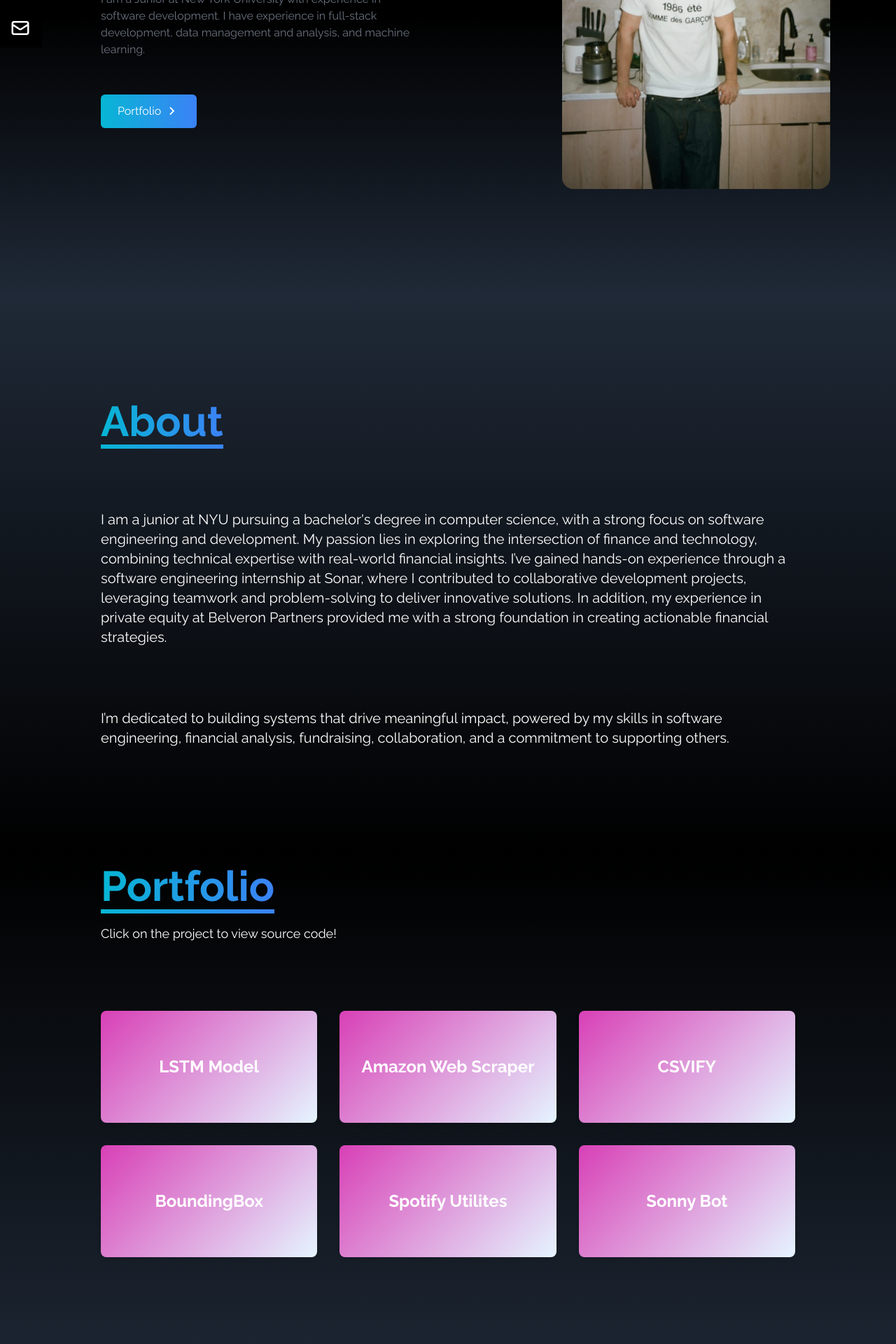
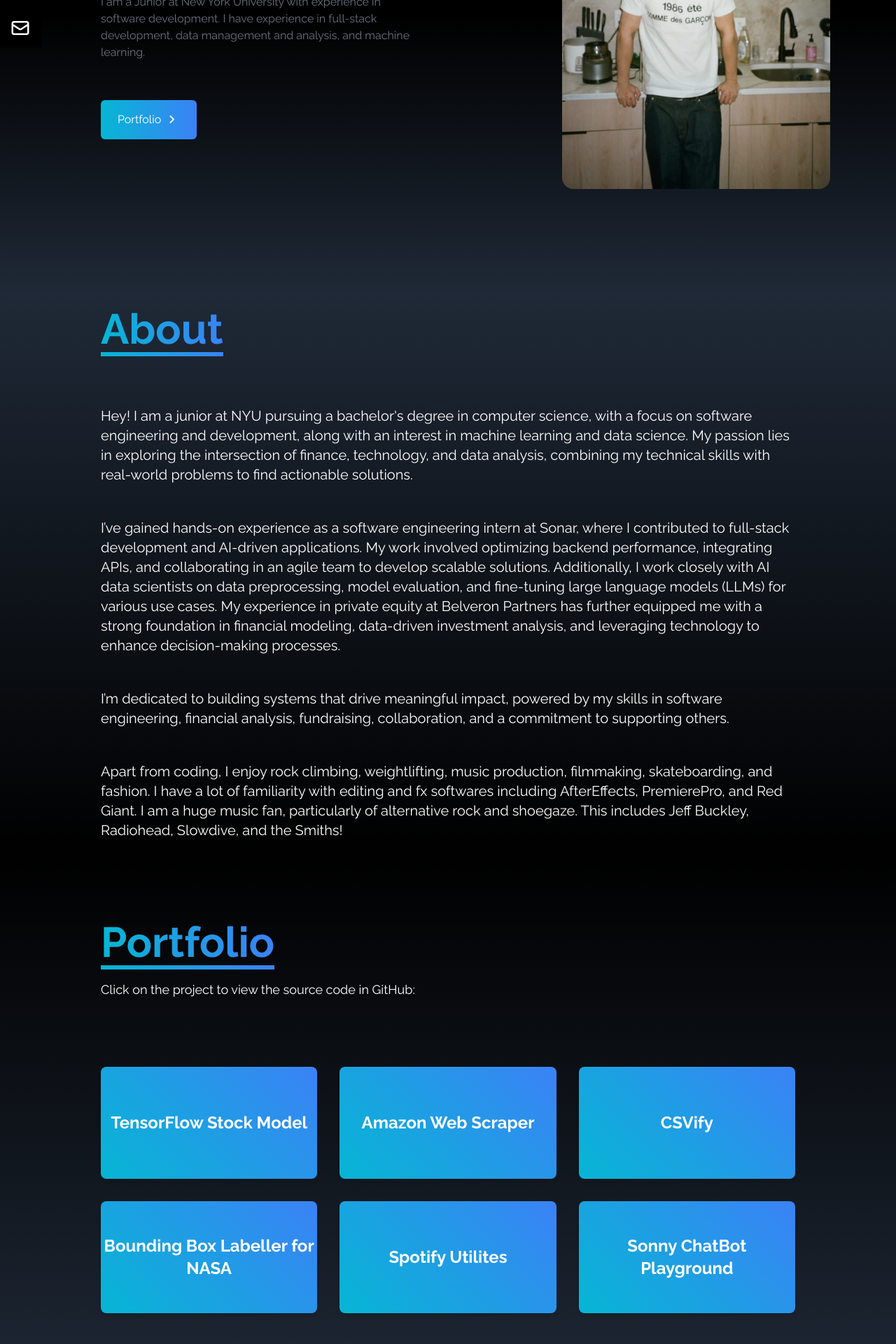
Before and after one commit to prestonglee0805/Portfolio, a React (Create React App) app: page / in a window 1280 px wide. Shown: the part 380-2300 px from the top of the page at 70% size. Built offline with nearby package versions, Linux system fonts and the light colour scheme.

Commit message:
Portfolio functionality, Contact title page

```diff
--- a/src/components/About.jsx
+++ b/src/components/About.jsx
@@ -56,15 +56,23 @@ const About = () => {
         </div>
 
 
-  <p className="text-xl mt-8">
-  I am a junior at NYU pursuing a bachelor's degree in computer science, with a strong focus on software engineering and development. My passion lies in exploring the intersection of finance and technology, combining technical expertise with real-world financial insights. I’ve gained hands-on experience through a software engineering internship at Sonar, where I contributed to collaborative development projects, leveraging teamwork and problem-solving to deliver innovative solutions. In addition, my experience in private equity at Belveron Partners provided me with a strong foundation in creating actionable financial strategies.
+  <p className="text-xl mt-4">
+  Hey! I am a junior at NYU pursuing a bachelor's degree in computer science, with a focus on software engineering and development, along with an interest in machine learning and data science. My passion lies in exploring the intersection of finance, technology, and data analysis, combining my technical skills with real-world problems to find actionable solutions.
   </p>
 
-  <br />
+  <p className="text-xl mt-4">
+  I’ve gained hands-on experience as a software engineering intern at Sonar, where I contributed to full-stack development and AI-driven applications. My work involved optimizing backend performance, integrating APIs, and collaborating in an agile team to develop scalable solutions. Additionally, I work closely with AI data scientists on data preprocessing, model evaluation, and fine-tuning large language models (LLMs) for various use cases. My experience in private equity at Belveron Partners has further equipped me with a strong foundation in financial modeling, data-driven investment analysis, and leveraging technology to enhance decision-making processes.
+  </p>
 
-  <p className="text-xl">
+  <p className="text-xl mt-4">
   I’m dedicated to building systems that drive meaningful impact, powered by my skills in software engineering, financial analysis, fundraising, collaboration, and a commitment to supporting others.
   </p>
+
+  <p className="text-xl mt-4">
+  Apart from coding, I enjoy rock climbing, weightlifting, music production, filmmaking, skateboarding, and fashion. I have a lot of familiarity with editing and fx softwares including AfterEffects, PremierePro, and Red Giant. I am a huge music fan, particularly of alternative rock and shoegaze. This includes Jeff Buckley, Radiohead, Slowdive, and the Smiths!
+  </p>
+
+
 </motion.div>
 
     </div>
--- a/src/components/Experience.jsx
+++ b/src/components/Experience.jsx
@@ -59,7 +59,7 @@ export const Experience = () => {
             />
           </div>
 
-          <p className="py-6 text-lg">These are the technologies I have worked with.</p>
+          <p className="py-6 text-lg">These are the technologies I have worked with:</p>
         </div>
 
         {/* Animated Grid of Technologies */}
--- a/src/components/Home.jsx
+++ b/src/components/Home.jsx
@@ -79,17 +79,24 @@ const Home = () => {
           <p className="text-gray-500 py-4 max-w-md relative bottom-10">
             I am a Junior at New York University with experience in software development. I have experience in full-stack development, data management and analysis, and machine learning.
           </p>
-          <div>
-            <Link to = "portfolio" smooth duration = {500} offset = {-120} className="group text-white w-fit px-6 py-3 my-2 flex items-center rounded-md bg-gradient-to-r from-cyan-500 to-blue-500 cursor-pointer relative bottom-3">
-              Portfolio
-              <span className="group-hover:rotate-90 duration-300">
-                <MdOutlineKeyboardArrowRight size={23} className="ml-1" />
-              </span>
-            </Link>
+          <div className = "">
+          <motion.div
+              whileHover={{ scale: 1.1, }}
+              whileTap={{ scale: 0.95 }}
+              className="text-white w-fit flex items-center py- rounded-md bg-gradient-to-r from-cyan-500 to-blue-500 cursor-pointer"
+            >
+              <Link to = "portfolio" smooth duration = {500} offset = {-120}  className="group text-white w-fit px-6 py-2 my-2 flex justify-center items-center rounded-md bg-gradient-to-r from-cyan-500 to-blue-500 cursor-pointer">
+
+                  Portfolio
+                <span className="group-hover:rotate-90 duration-300">
+                  <MdOutlineKeyboardArrowRight size={23} className="ml-1" />
+                </span>
+              </Link>
+            </motion.div>
           </div>
         </div>
 
-        {/* Right Section */}
+        {/* Right Section PHOTO */}
         <div className="flex justify-center md:justify-end w-full md:w-auto">
           <img
             src={HeroImage}
--- a/src/components/NavBar.jsx
+++ b/src/components/NavBar.jsx
@@ -23,7 +23,7 @@ const NavBar = () => {
       <ul className="hidden md:flex">
         {links.map(({ id, link }) => (
           <li key={id} className="px-4 cursor-pointer capitalize font-medium text-gray-500 hover:scale-105 duration-200">
-            <Link to={link} smooth duration={500} offset = {-120} onClick={() => setNav(false)}>
+            <Link to={link} smooth duration={500} offset = {-100} onClick={() => setNav(false)}>
               {link}
             </Link>
           </li>
--- a/src/components/Portfolio.jsx
+++ b/src/components/Portfolio.jsx
@@ -1,20 +1,14 @@
 import React from 'react';
 import { motion } from 'framer-motion';
-import arrayDestruct from '../assets/portfolio/arrayDestruct.jpg';
-import installNode from '../assets/portfolio/installNode.jpg';
-import NavBar from '../assets/portfolio/navbar.jpg';
-import ReactParallax from '../assets/portfolio/reactParallax.jpg';
-import reactSmooth from '../assets/portfolio/reactSmooth.jpg';
-import reactWeather from '../assets/portfolio/reactWeather.jpg';
 
 const Portfolio = () => {
   const portfolios = [
-    { id: 1, title: "LSTM Model" },
-    { id: 2, title: "Amazon Web Scraper" },
-    { id: 3, title: "CSVIFY" },
-    { id: 4, title: "BoundingBox" },
-    { id: 5, title: "Spotify Utilites" },
-    { id: 6, title: "Sonny Bot" }
+    { id: 1, title: "TensorFlow Stock Model", url: "https://github.com/prestonglee0805/Stock-Prediction-Model" },
+    { id: 2, title: "Amazon Web Scraper", url: "https://github.com/prestonglee0805/Amazon-Web-Scraper"},
+    { id: 3, title: "CSVify", url: "https://github.com/prestonglee0805/CSVify" },
+    { id: 4, title: "Bounding Box Labeller for NASA", url: "https://github.com/prestonglee0805/seg-bbox-labeller"},
+    { id: 5, title: "Spotify Utilites", url: "https://github.com/prestonglee0805/Spotify-Utils"},
+    { id: 6, title: "Sonny ChatBot Playground", url: "https://github.com/prestonglee0805/SonnyBotTester"}
   ];
 
   return (
@@ -22,7 +16,7 @@ const Portfolio = () => {
       <div className="max-w-screen-lg p-4 mx-auto flex flex-col justify-center w-full h-full gap-y-10">
 
         {/* Title Section with Animated Gradient and Underline */}
-        <div className="pb-8 relative flex flex-col items-start">
+        <div className="pb-8 mt-20 relative flex flex-col items-start">
           <div className="inline-block relative">
             <motion.h1
               className="text-6xl font-bold inline-block text-transparent bg-clip-text"
@@ -53,7 +47,7 @@ const Portfolio = () => {
             />
           </div>
 
-          <p className="py-6 text-lg">Click on the project to view source code!</p>
+          <p className="py-6 text-lg">Click on the project to view the source code in GitHub:</p>
         </div>
 
 
@@ -61,24 +55,29 @@ const Portfolio = () => {
         {/* Animated Grid of Projects */}
         <motion.div
           className="grid sm:grid-cols-2 md:grid-cols-3 gap-8 px-12 sm:px-0"
-          initial={{ opacity: 0, y: 50 }}
-          whileInView={{ opacity: 1, y: 0 }}
-          transition={{ duration: 1.5, ease: 'easeOut' }}
-          viewport={{ once: true, amount: 0.2 }}
+          initial={{ opacity: 0 }}
+          whileInView={{ opacity: 1 }}
+          transition={{ duration: 1, ease: 'easeOut' }}
+          viewport={{ once: true }}
         >
-          {portfolios.map(({ id, title }) => (
+          {portfolios.map(({ id, title,url }) => (
             <motion.div
               key={id}
-            className="relative w-full h-40 rounded-lg flex justify-center items-center text-white font-bold text-2xl overflow-hidden shadow-md"
+              className="relative w-full h-40 rounded-lg flex justify-center item-center items-center text-white font-bold text-2xl shadow-md text-center px-1 cursor-pointer"
               style={{
-              background: "linear-gradient(-45deg, #4158D0, #E560DC, #FFB374, #E5F5FF, #D840B6)",
-              backgroundSize: "400% 400%",
+                background: "linear-gradient(45deg, #06b6d4, #3b82f6)",
               }}
+              initial={{ opacity: 0, scale: 0.9 }} // ✅ Each tile fades in and grows
+              whileInView={{ opacity: 1, scale: 1 }} // ✅ Smooth animation
+              whileHover={{ scale: 1.05, boxShadow: "0px 0px 20px rgba(6, 182, 212, 0.6)" }}
+              transition={{ duration: 0.8, ease: "easeOut" }}
+              onClick= {() => window.open(url, "_blank")}
             >
               {title}
             </motion.div>
           ))}
         </motion.div>
+
       </div>
     </div>
   );
--- a/src/components/contact.jsx
+++ b/src/components/contact.jsx
@@ -8,7 +8,7 @@ const Contact = () => {
         <div className="flex flex-col p-4 justify-center max-w-screen-lg mx-auto h-full">
 
           {/* Title Section with Animated Gradient and Underline */}
-          <div className="pb-8 relative flex flex-col items-start">
+        <div className="pb-8 mt-20 relative flex flex-col items-start mt-5">
           <div className="inline-block relative">
             <motion.h1
               className="text-6xl font-bold inline-block text-transparent bg-clip-text"
@@ -34,15 +34,15 @@ const Contact = () => {
                 bottom: "-9px"
               }}
               initial={{ width: 0 }}
-                animate={{ width: "100%" }} // Stays after animation
+              whileInView={{ width: "100%" }}
               transition={{ duration: 1.75, ease: "easeOut" }}
             />
           </div>
-            <p className="py-6 text-lg">Submit the form below to contact me and get in touch:</p>
           </div>
 
+
           {/* Form Section */}
-          <div className="flex justify-center items-center">
+          <div className="flex justify-center items-center py-20">
             <motion.form
               action="https://getform.io/f/bollxzxa"
               method="POST"
```
Lines whose indentation alone changed are shown as unchanged.
